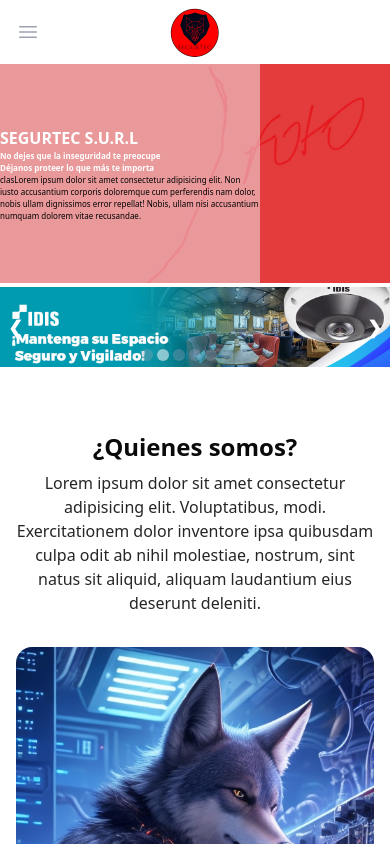
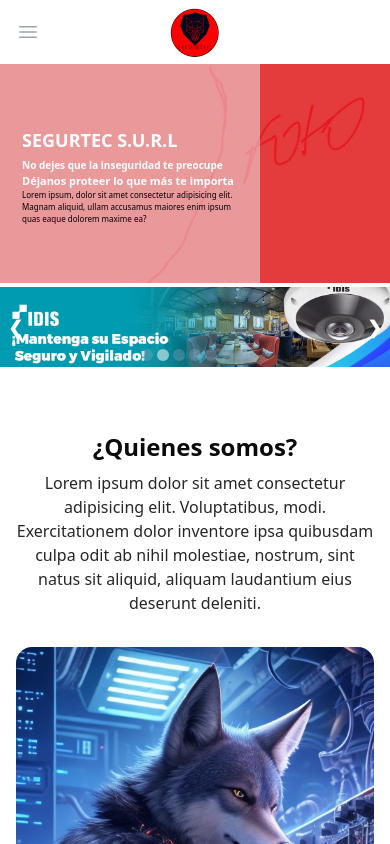
Before and after one commit to eismerelnps/segurtecS.U.R.L, a Next.js app: page / in a window 390 px wide. Shown: the top 844 px of the page. Built offline with nearby package versions, Linux system fonts and the light colour scheme.

Commit message:
REFACTORICING the desing

```diff
--- a/src/components/Promo/Promo.tsx
+++ b/src/components/Promo/Promo.tsx
@@ -10,17 +10,16 @@ export default function Promo() {
         alt="portrait Segurtec"
       />
       <article className='absolute bg-transparent h-full w-2/3  top-0 left-0 '>
-        <div className=' bg-slate-100/50  flex flex-col justify-center  h-full  lg:mx-12'>
-          <div className=''>
-            <p className=' lg:text-6xl text-white font-bold'>SEGURTEC S.U.R.L</p>
+        <div className=' bg-slate-100/50  flex flex-col justify-center  h-full ps-1.5 lg:mx-12'>
+          <div className='my-1 ms-4'>
+            <p className='text-lg lg:text-6xl text-white font-bold '>SEGURTEC S.U.R.L</p>
           </div>
           <div className=' bg-transparent  flex flex-col justify-center  '>
-          <div className=' lg:my-8'>
+          <div className='mx-4 lg:my-8 '>
 
-            <p className='text-[8px] lg:text-xl text-white font-bold'>No dejes que la inseguridad te preocupe</p>
-            <p className='text-[8px] lg:text-2xl text-white  font-bold'>Déjanos proteer lo que más te importa</p>
-            <p className='text-[8px]'> clasLorem ipsum dolor sit amet consectetur adipisicing elit. Non iusto accusantium corporis doloremque cum perferendis nam dolor, nobis ullam dignissimos error repellat! Nobis, ullam nisi accusantium numquam dolorem vitae recusandae.</p>
-
+            <p className='text-[10px] lg:text-xl text-white font-bold'>No dejes que la inseguridad te preocupe</p>
+            <p className='text-[11px] lg:text-2xl text-white  font-bold'>Déjanos proteer lo que más te importa</p>
+           <p className='text-[8px]'>Lorem ipsum, dolor sit amet consectetur adipisicing elit. Magnam aliquid, ullam accusamus maiores enim ipsum quas eaque dolorem maxime ea?</p>
 
           </div>
         </div>
```
